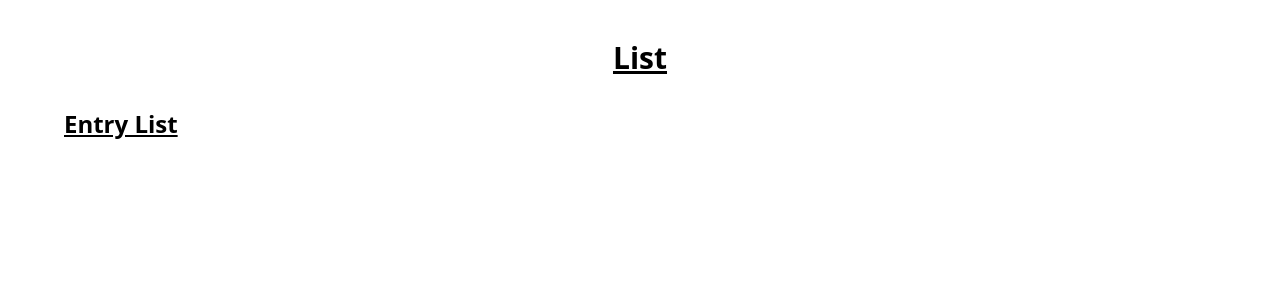
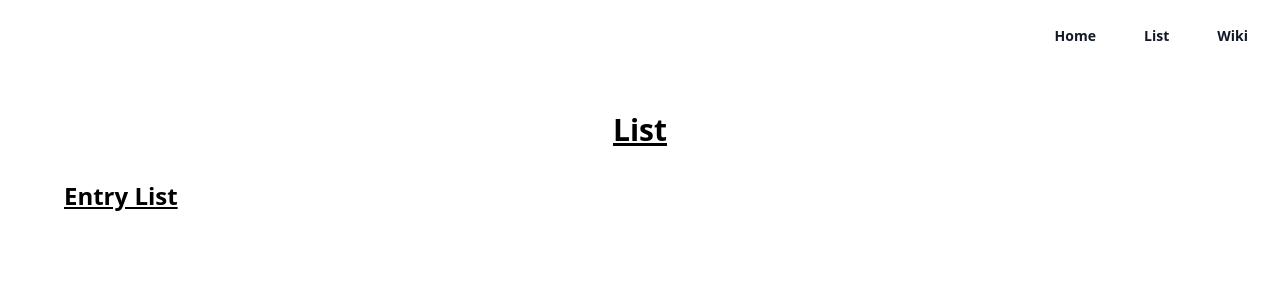
Before and after one commit to chriswebb09/DirectReport, a Flask app: page /list in a window 1280 px wide. Shown: the top 300 px of the page. Run offline with Flask 3, Linux system fonts and the light colour scheme; data that the repository does not hold is empty; some libraries are stand-ins or nearby versions.

Commit message:
add in components

```diff
--- a/DirectReport/browserview/templates/base.html
+++ b/DirectReport/browserview/templates/base.html
@@ -11,6 +11,29 @@
     <link rel="stylesheet" type="text/css" href="{{ url_for('static',filename='css/main.css') }}">
     <script src="https://cdn.tailwindcss.com"></script>
 </head>
+<header class="bg-white">
+  <nav class="mx-auto flex max-w-7xl items-center justify-between p-6 lg:px-8" aria-label="Global">
+    <div class="flex lg:flex-1">
+      <a href="#" class="-m-1.5 p-1.5">
+        <span class="sr-only">Direct Report</span>
+      </a>
+    </div>
+    <div class="flex lg:hidden">
+      <button type="button" class="-m-2.5 inline-flex items-center justify-center rounded-md p-2.5 text-gray-700">
+        <span class="sr-only">Open main menu</span>
+        <svg class="h-6 w-6" fill="none" viewBox="0 0 24 24" stroke-width="1.5" stroke="currentColor" aria-hidden="true">
+          <path stroke-linecap="round" stroke-linejoin="round" d="M3.75 6.75h16.5M3.75 12h16.5m-16.5 5.25h16.5" />
+        </svg>
+      </button>
+    </div>
+    <div class="hidden lg:flex lg:gap-x-12">
+      <a href="/" class="text-sm font-semibold leading-6 text-gray-900">Home</a>
+      <a href="/list" class="text-sm font-semibold leading-6 text-gray-900">List</a>
+      <a href="/wiki" class="text-sm font-semibold leading-6 text-gray-900">Wiki</a>
+    </div>
+  </nav>
+</header>
+
 <body>
 {% block content %}
 {% endblock %}
--- a/DirectReport/browserview/templates/list.html
+++ b/DirectReport/browserview/templates/list.html
@@ -5,7 +5,7 @@
 {% endblock %}
 
 {% block content %}
-
+    <main>
         <h1 class="mt-10 flex justify-center items-center text-3xl font-bold underline">List</h1>
         <script>
             var myjson = {{ data|tojson|safe }};
@@ -15,6 +15,7 @@
         <script type="text/babel">
             // Obtain the root
             const rootElement = document.getElementById('root')
+
             // Create a ES6 class component
             class EntryList extends React.Component {
                 // Use the render function to return JSX component
@@ -23,12 +24,14 @@
                         <div class="m-8 h-56">
                             <h2 class="m-8 text-2xl font-bold underline">{this.props.name}</h2>
                             <ul class="grid grid-cols-2 gap-4 content-center">
-                            {this.props.listdata.map(item => <li class="m-8"><p>{item.message}</p> <p>created-at: {item.created_at}</p></li>)}
+                                {this.props.listdata.map(item => <li class="m-8"><p>{item.message}</p>
+                                    <p>created-at: {item.created_at}</p></li>)}
                             </ul>
                         </div>
                     );
                 }
             }
+
             // Create a function to wrap up your component
             function App() {
                 return (
@@ -37,10 +40,12 @@
                     </div>
                 )
             }
+
             // Use the ReactDOM.render to show your component on the browser
             ReactDOM.render(
                 <App/>,
                 rootElement
             )
         </script>
+    </main>
 {% endblock %}
```
Also changed, not shown: DirectReport/browserview/templates/404.html (+21 -0 lines), DirectReport/browserview/templates/index.html (+8 -6 lines). Lines whose indentation alone changed are shown as unchanged.
